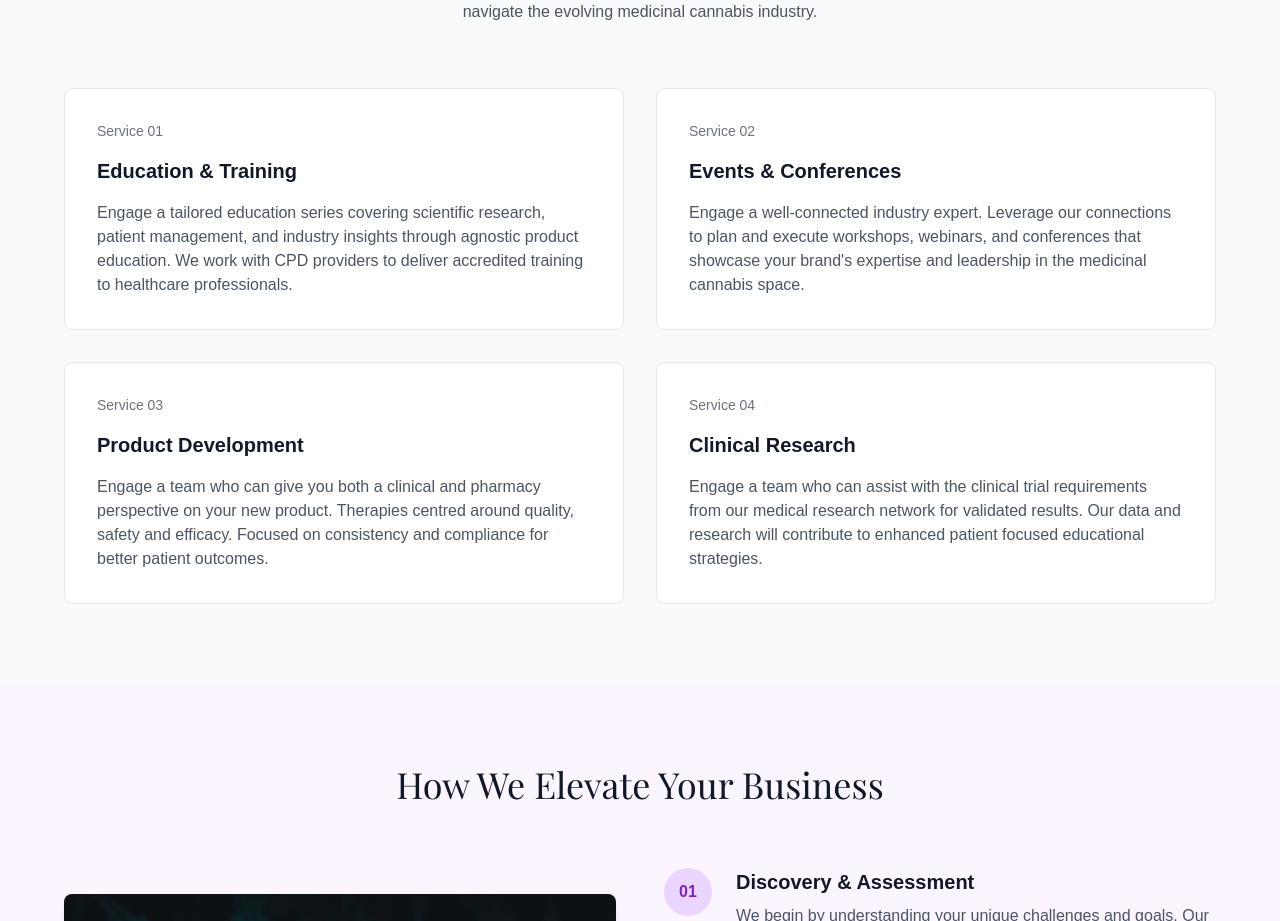
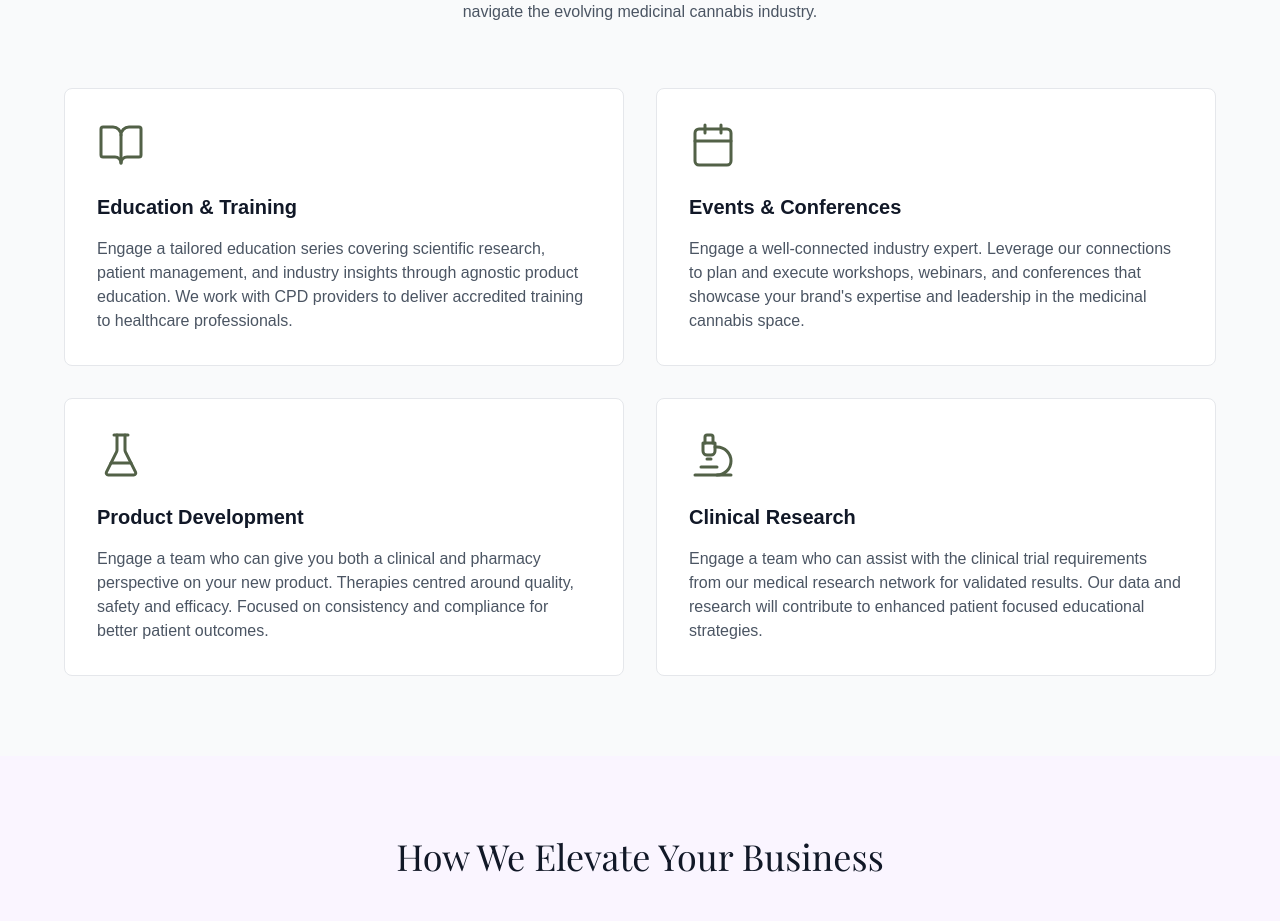
Before and after one commit to doylem/nativa-site, a Next.js app: page / in a window 1280 px wide. Shown: the part 960-1881 px from the top of the page. Built offline with nearby package versions, Linux system fonts and the light colour scheme; a web font is replaced by a local one.

Commit message:
Updated page.tsx

```diff
--- a/app/page.tsx
+++ b/app/page.tsx
@@ -5,7 +5,7 @@ import {
   AccordionItem,
   AccordionTrigger,
 } from "@/components/ui/accordion"
-import { ArrowDown } from "lucide-react"
+import { ArrowDown, BookOpen, Calendar, FlaskConical, Microscope } from "lucide-react"
 import Link from "next/link"
 import Image from "next/image"
 
@@ -52,7 +52,9 @@ export default function NativaLandingPage() {
           </p>
           <div className="grid md:grid-cols-2 gap-8">
             <div className="bg-white p-8 rounded-lg border border-gray-200">
-              <div className="text-sm text-gray-500 mb-4">Service 01</div>
+              <div className="mb-6">
+                <BookOpen className="w-12 h-12 text-nativa-olive" strokeWidth={1.5} />
+              </div>
               <h3 className="text-xl font-semibold mb-4 text-gray-900">
                 Education & Training
               </h3>
@@ -61,7 +63,9 @@ export default function NativaLandingPage() {
               </p>
             </div>
             <div className="bg-white p-8 rounded-lg border border-gray-200">
-              <div className="text-sm text-gray-500 mb-4">Service 02</div>
+              <div className="mb-6">
+                <Calendar className="w-12 h-12 text-nativa-olive" strokeWidth={1.5} />
+              </div>
               <h3 className="text-xl font-semibold mb-4 text-gray-900">
                 Events & Conferences
               </h3>
@@ -70,7 +74,9 @@ export default function NativaLandingPage() {
               </p>
             </div>
             <div className="bg-white p-8 rounded-lg border border-gray-200">
-              <div className="text-sm text-gray-500 mb-4">Service 03</div>
+              <div className="mb-6">
+                <FlaskConical className="w-12 h-12 text-nativa-olive" strokeWidth={1.5} />
+              </div>
               <h3 className="text-xl font-semibold mb-4 text-gray-900">
                 Product Development
               </h3>
@@ -79,7 +85,9 @@ export default function NativaLandingPage() {
               </p>
             </div>
             <div className="bg-white p-8 rounded-lg border border-gray-200">
-              <div className="text-sm text-gray-500 mb-4">Service 04</div>
+              <div className="mb-6">
+                <Microscope className="w-12 h-12 text-nativa-olive" strokeWidth={1.5} />
+              </div>
               <h3 className="text-xl font-semibold mb-4 text-gray-900">
                 Clinical Research
               </h3>
```
